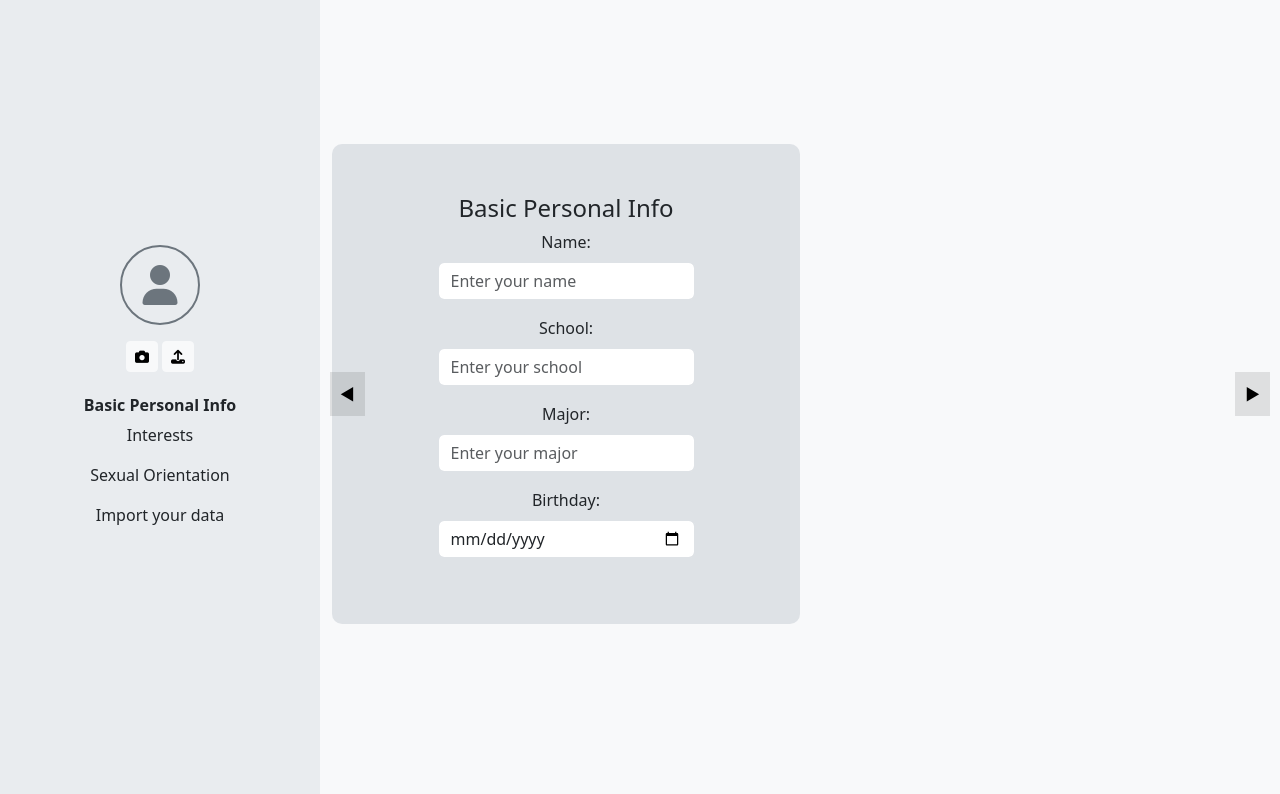
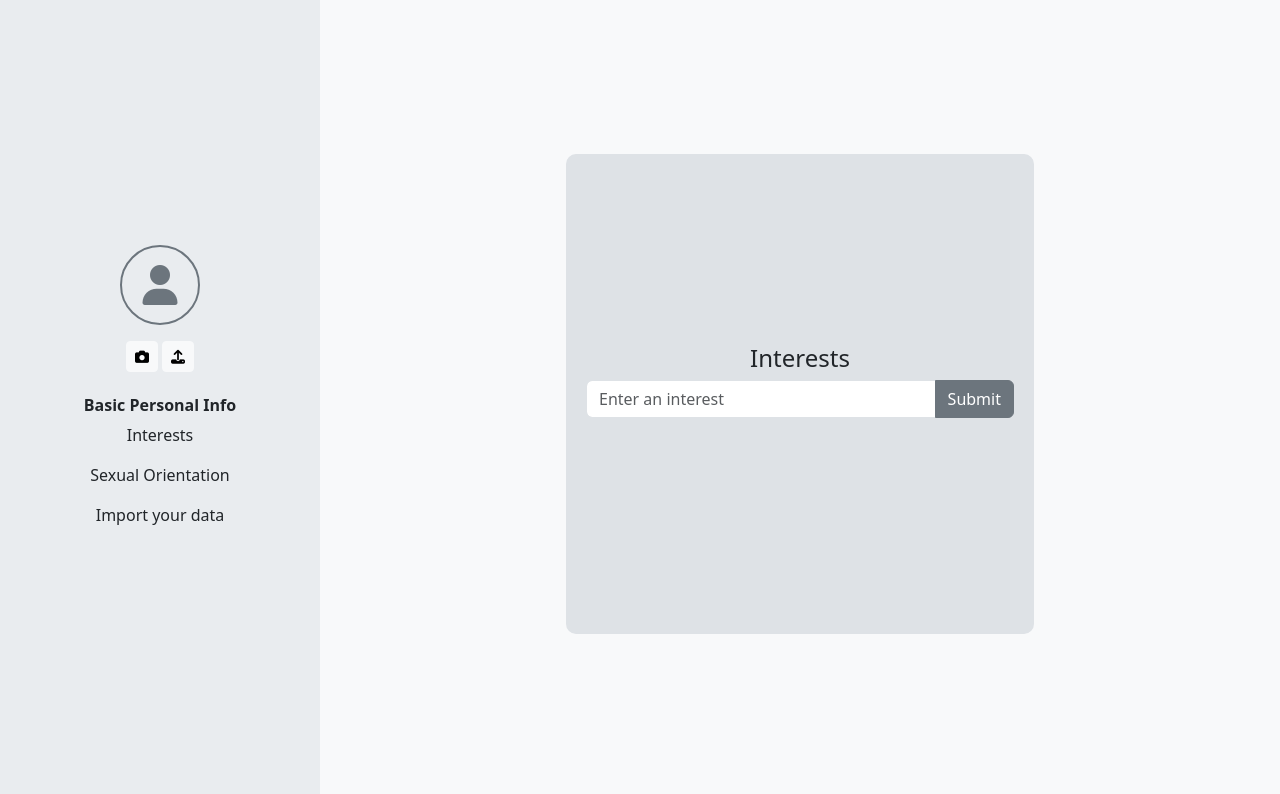
Before and after one commit to JasmineExterminators/LoveQuest, a website: page basic_info.html in a window 1280 px wide. Shown: the part 80-874 px from the top of the page. Drawn offline with nearby package versions, Linux system fonts and the light colour scheme.

Commit message:
interests functionality for user input

```diff
--- a/basic_info.html
+++ b/basic_info.html
@@ -52,38 +52,20 @@
             font-weight: bold;
         }
 
-        .scroll-container {
+        .interests-container {
             display: flex;
-            overflow-x: auto;
-            scroll-behavior: smooth;
-            width: 100%;
-            white-space: nowrap;
-            position: relative;
-            padding-bottom: 20px;
+            flex-wrap: wrap;
+            gap: 10px;
+            margin-top: 10px;
         }
 
-        .scroll-section {
-            min-width: 100%;
-            text-align: center;
-        }
-
-        .scroll-btn {
-            position: absolute;
-            top: 50%;
-            transform: translateY(-50%);
-            background: rgba(0, 0, 0, 0.1);
-            border: none;
-            padding: 10px;
-            cursor: pointer;
-            z-index: 10;
-        }
-
-        .scroll-btn.left {
-            left: 10px;
-        }
-
-        .scroll-btn.right {
-            right: 10px;
+        .interest-item {
+            padding: 8px 12px;
+            border-radius: 15px;
+            background-color: #f3c1e0;
+            color: black;
+            font-weight: bold;
+            display: inline-block;
         }
     </style>
 </head>
@@ -109,55 +91,29 @@
                     <p>Import your data</p>
                 </div>
             </div>
-            <div class="col-md-9 d-flex flex-column align-items-center justify-content-center position-relative">
-                <button class="scroll-btn left" onclick="scrollLeft()">&#9664;</button>
-                <button class="scroll-btn right" onclick="scrollRight()">&#9654;</button>
-                <div class="scroll-container" id="scrollContainer">
-                    <div class="scroll-section">
-                        <div class="form-container">
-                            <h4 class="text-center">Basic Personal Info</h4>
-                            <form>
-                                <div class="mb-3">
-                                    <label class="form-label">Name:</label>
-                                    <input type="text" class="form-control" placeholder="Enter your name">
-                                </div>
-                                <div class="mb-3">
-                                    <label class="form-label">School:</label>
-                                    <input type="text" class="form-control" placeholder="Enter your school">
-                                </div>
-                                <div class="mb-3">
-                                    <label class="form-label">Major:</label>
-                                    <input type="text" class="form-control" placeholder="Enter your major">
-                                </div>
-                                <div class="mb-3">
-                                    <label class="form-label">Birthday:</label>
-                                    <input type="date" class="form-control">
-                                </div>
-                            </form>
-                        </div>
+            <div class="col-md-9 d-flex flex-column align-items-center justify-content-center">
+                <div class="form-container">
+                    <h4 class="text-center">Interests</h4>
+                    <div class="input-group mb-3">
+                        <input type="text" id="interestInput" class="form-control" placeholder="Enter an interest">
+                        <button class="btn btn-secondary" onclick="addInterest()">Submit</button>
                     </div>
-                    <div class="scroll-section">
-                        <div class="form-container">
-                            <h4 class="text-center">Interests</h4>
-                            <p>Interest fields go here...</p>
-                        </div>
-                    </div>
-                    <div class="scroll-section">
-                        <div class="form-container">
-                            <h4 class="text-center">Sexual Orientation</h4>
-                            <p>Sexual Orientation fields go here...</p>
-                        </div>
-                    </div>
+                    <div class="interests-container" id="interestsContainer"></div>
                 </div>
             </div>
         </div>
     </div>
     <script>
-        function scrollLeft() {
-            document.getElementById('scrollContainer').scrollBy({ left: -window.innerWidth, behavior: 'smooth' });
-        }
-        function scrollRight() {
-            document.getElementById('scrollContainer').scrollBy({ left: window.innerWidth, behavior: 'smooth' });
+        function addInterest() {
+            let input = document.getElementById("interestInput");
+            let container = document.getElementById("interestsContainer");
+            if (input.value.trim() !== "") {
+                let newInterest = document.createElement("span");
+                newInterest.className = "interest-item";
+                newInterest.textContent = input.value;
+                container.appendChild(newInterest);
+                input.value = "";
+            }
         }
     </script>
 </body>
```
